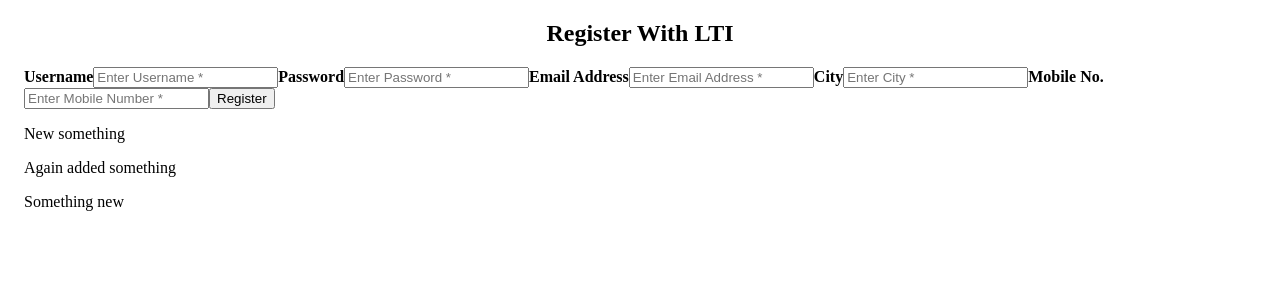
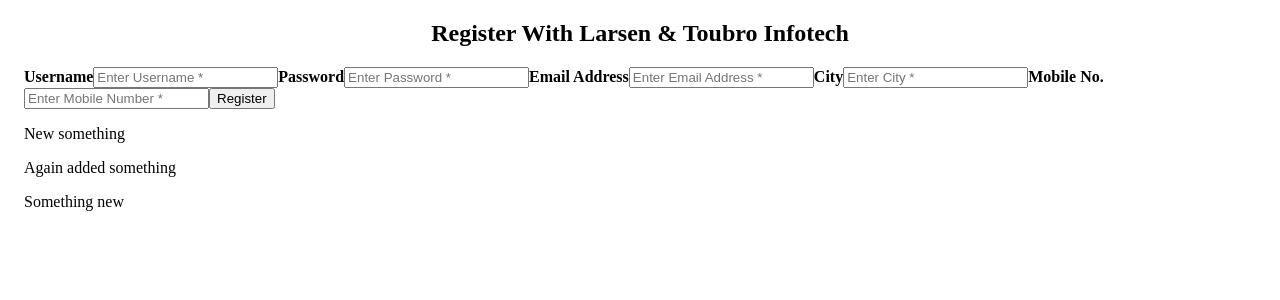
Before and after one commit to AnkurRaj9775/ProjectGladiatorFrontEnd, an Angular app: page / in a window 1280 px wide. Shown: the top 300 px of the page. Built offline with nearby package versions, Linux system fonts and the light colour scheme.

Commit message:
navtej committed to repo

```diff
--- a/src/app/register/register.component.html
+++ b/src/app/register/register.component.html
@@ -13,7 +13,7 @@
 
       <div class="card">
 
-        <h2 style="text-align: center;">Register With LTI</h2>
+        <h2 style="text-align: center;">Register With Larsen & Toubro Infotech</h2>
 
         <form >
           <div class="container">
```
